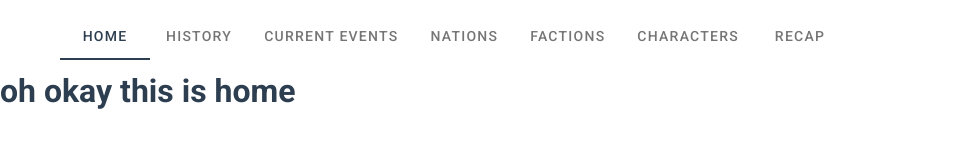
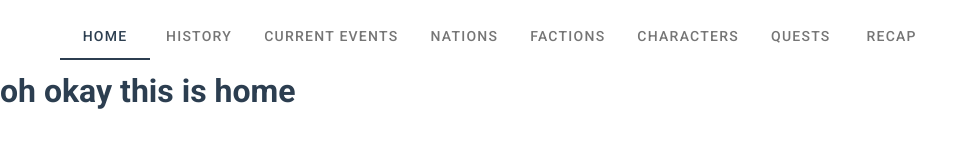
Before and after one commit to smallwoj/dnd-website-template-old, a Vue app: page / in a window 1280 px wide. Shown: the top 160 px of the page, without its empty margins (0-977 px from the left). Built offline with nearby package versions, Linux system fonts and the light colour scheme.

Commit message:
quests view

```diff
--- a/src/router/routes.js
+++ b/src/router/routes.js
@@ -89,6 +89,11 @@ export default [
     component: () => import('../views/CharactersView.vue'),
   },
   {
+    path: '/quests',
+    name: 'Quests',
+    component: () => import('../views/QuestsView.vue'),
+  },
+  {
     path: '/recap',
     name: 'Recap',
     component: () => import('../views/RecapsView.vue'),
--- /dev/null
+++ b/src/views/QuestsView.vue
@@ -0,0 +1,9 @@
+<template>
+  <h1>QuestsView</h1>
+</template>
+
+<script>
+export default {
+
+}
+</script>
```
